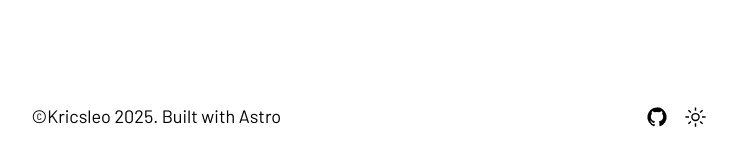
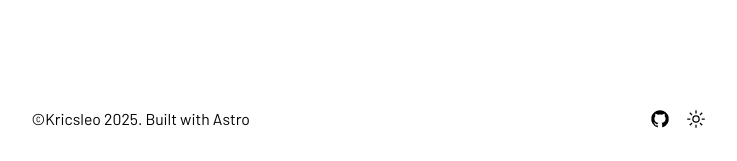
Before and after one commit to kricsleo/kric.cc, an Astro site: page / in a window 1280 px wide. Shown: the part 636-797 px from the top of the page, 271-1008 px from the left. Built offline with nearby package versions, Linux system fonts and the light colour scheme; Astro itself is replaced by a stand-in of ours.

Commit message:
chore: theme

```diff
--- a/src/components/Footer.astro
+++ b/src/components/Footer.astro
@@ -2,7 +2,7 @@
 import Theme from './Theme.astro'
 ---
 
-<footer class="flex items-center justify-between py-3xl text-soft">
+<footer class="flex items-center justify-between py-3xl text-soft text-sm">
   <div>
     &copy;Kricsleo {new Date().getFullYear()}.
     Built with <a href="https://astro.build/" target="_blank" class="hover:text-highlight">Astro</a>
@@ -12,7 +12,7 @@ import Theme from './Theme.astro'
     <a
       href="https://github.com/kricsleo"
       target="_blank"
-      class="i-carbon:logo-github nav-link inline-block text-xl"
+      class="i-carbon:logo-github nav-link inline-block text-lg"
       aria-label="github" />
     <Theme />
   </div>
--- a/src/components/Theme.astro
+++ b/src/components/Theme.astro
@@ -1,4 +1,4 @@
-<button id="theme" class="i-carbon:sun dark:i-carbon:moon nav-link! text-xl" title="toggle theme" />
+<button id="theme" class="i-carbon:sun dark:i-carbon:moon nav-link! text-lg" title="toggle theme" />
 
 <script is:inline>
   const theme = localStorage.getItem('color-scheme')
```
